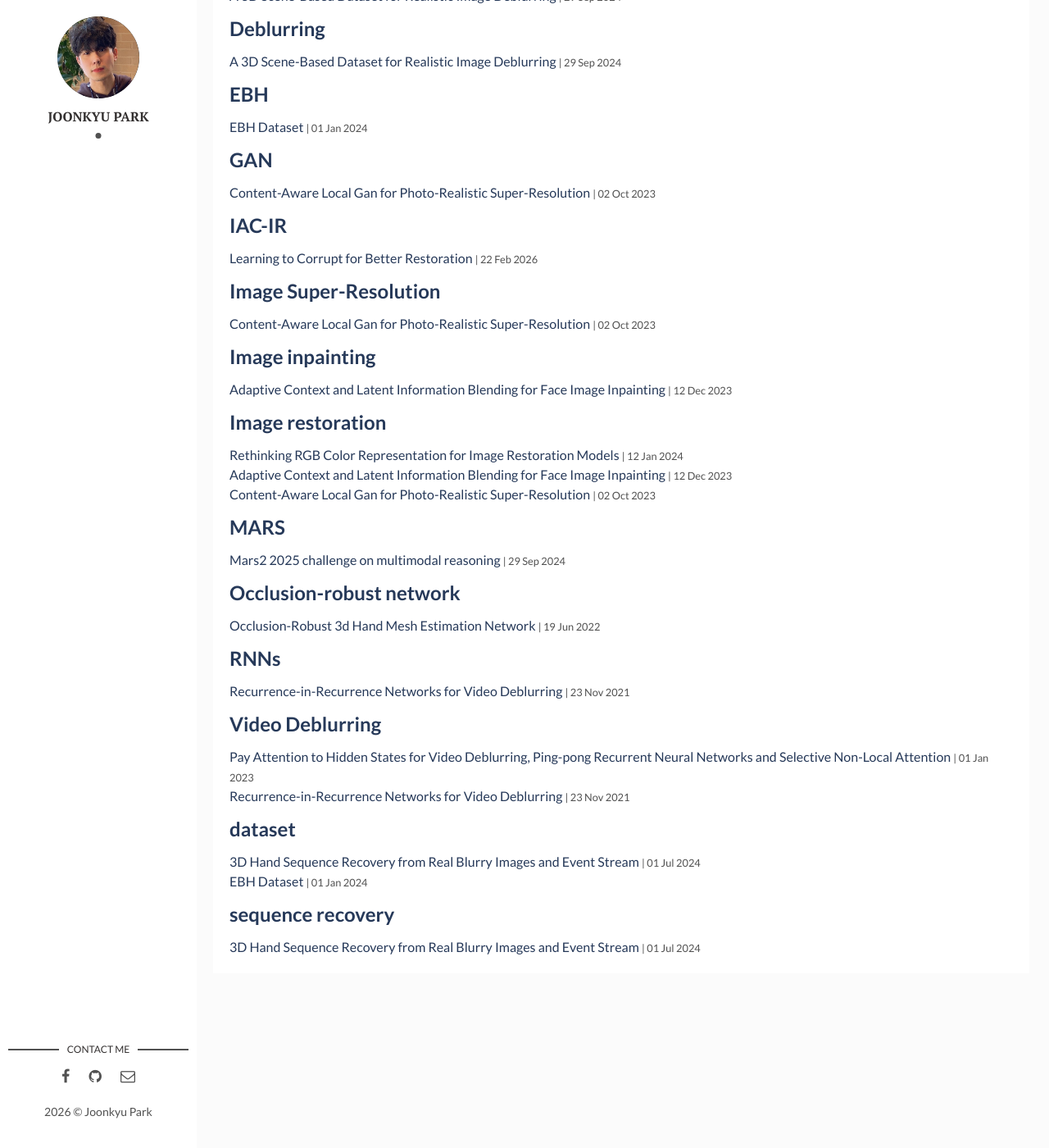
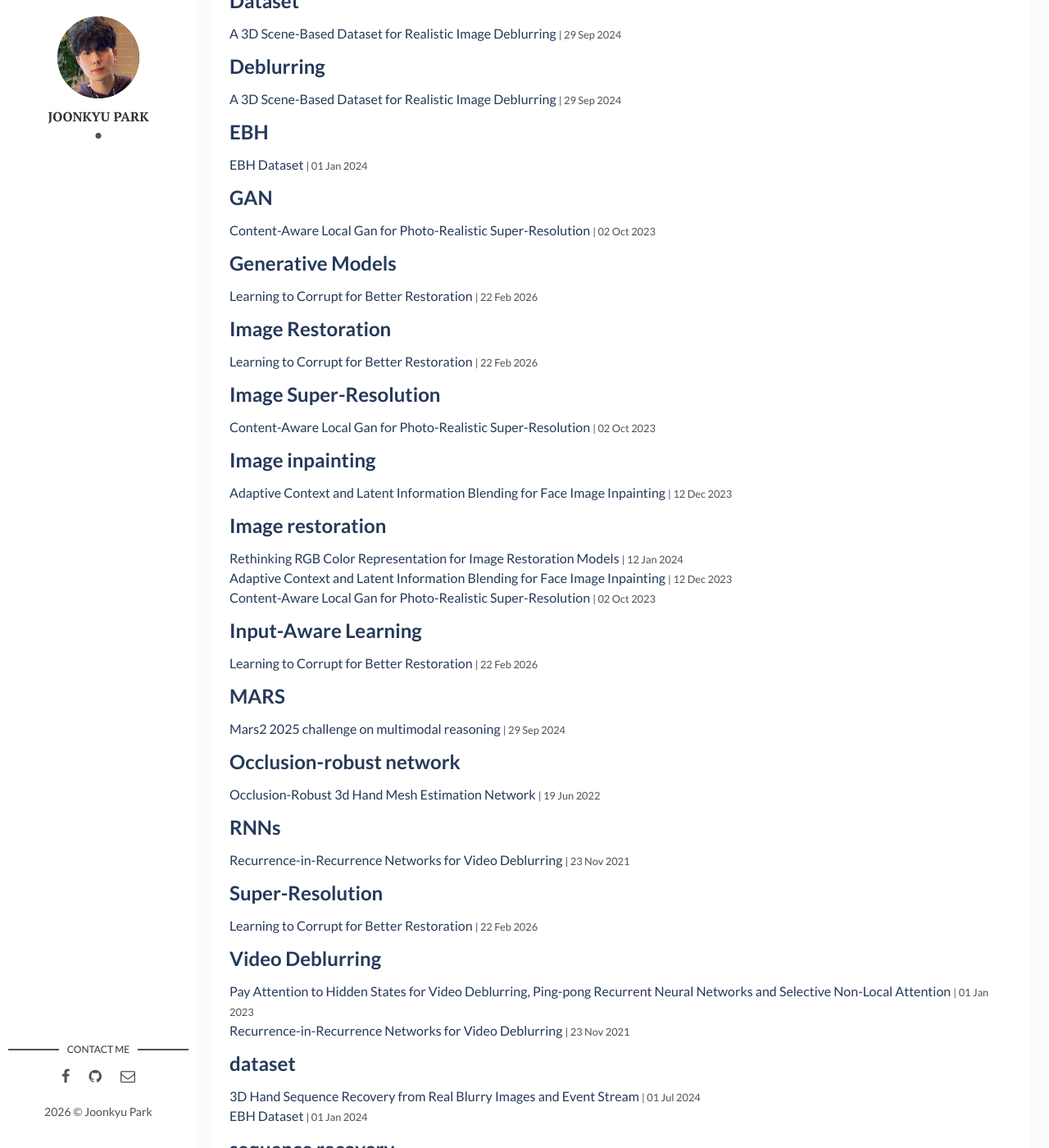
Before and after one commit to jkpark08/jkpark08.github.io, a Jekyll site: the page built from tags.html, in a window 1280 px wide and 1400 px high, scrolled down 1272 px. Shown: the whole window at 82% size. Built offline with Jekyll 4.4.1, drawn with Linux system fonts in a browser that asks for light colours; some of the changed text lies outside the part shown.

Commit message:
Update 2025-06-22-iac-ir.markdown

```diff
--- a/_posts/2025-06-22-iac-ir.markdown
+++ b/_posts/2025-06-22-iac-ir.markdown
@@ -6,7 +6,11 @@ date: 2026-02-22 13:32:20 +0300
 description: ECCV, 2026. # Add post description (optional)
 img: iacir.png # Add image post (optional)
 fig-caption: # Add figcaption (optional)
-tags: [IAC-IR] #
+tags:
+  - Image Restoration
+  - Super-Resolution
+  - Generative Models
+  - Input-Aware Learning
 ---
 
 Recalling that diffusion models map noisy images to clean ones, the choice of noise addition~(\ie, corruption) critically influences the denoising process.
```
